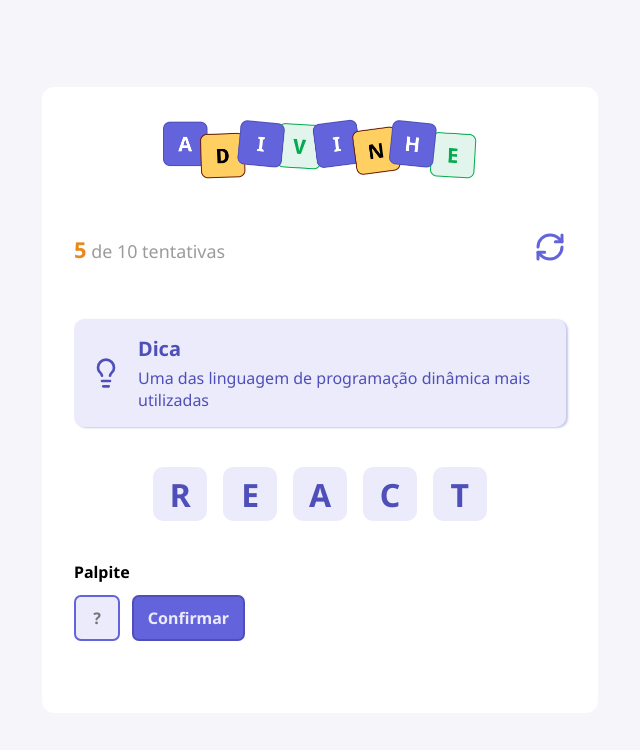
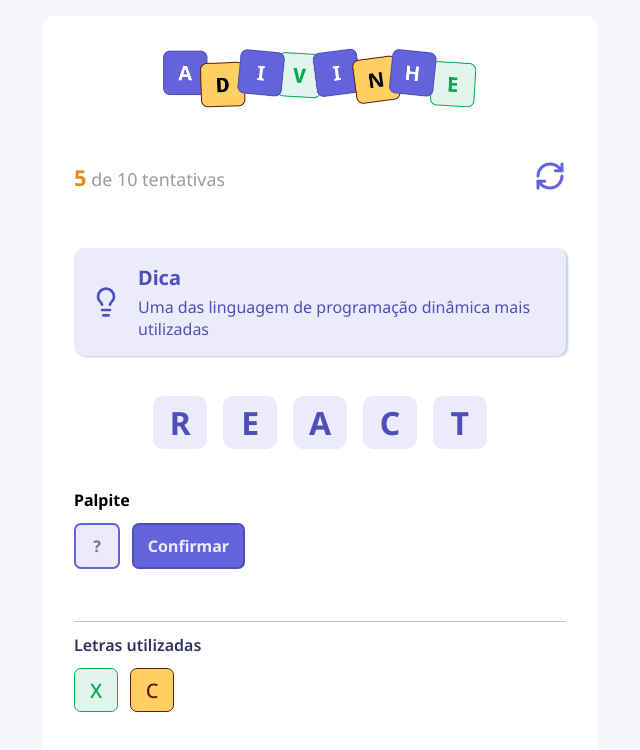
Before and after one commit to emmanuelmarcosdeoliveira/adivinhe, a React (Vite) app: page / in a window 1280 px wide. Shown: the top 750 px of the page, without its empty margins (320-960 px from the left). Built offline with nearby package versions, Linux system fonts and the light colour scheme.

Commit message:
styles:  developed the Letter component with its style variations

```diff
--- a/src/App.tsx
+++ b/src/App.tsx
@@ -3,6 +3,7 @@
 import Header from "./components/Header";
 import Input from "./components/Input";
 import Letter from "./components/Letter";
+import LettersUser from "./components/LettersUsed";
 import Tip from "./components/Tip";
 
 function App() {
@@ -27,6 +28,7 @@
           <Input autoFocus maxLength={1} placeholder="?" />
           <Button title="Confirmar" />
         </div>
+        <LettersUser />
       </main>
     </section>
   );
--- a/src/components/Letter/index.tsx
+++ b/src/components/Letter/index.tsx
@@ -1,11 +1,24 @@
 import styles from "./styles.module.css";
 type Props = {
   value?: string;
+  size?: "default" | "small";
+  color?: "default" | "correct" | "wrong";
 };
 
-export default function Letter({ value }: Props) {
+export default function Letter({
+  value = "",
+  size = "default",
+  color = "default",
+}: Props) {
   return (
-    <div className={styles.letter}>
+    <div
+      className={`
+        ${styles.letter}
+        ${size === "small" && styles.letterSmall}
+        ${color === "correct" && styles.letterCorrect}
+        ${color === "wrong" && styles.letterWrong}
+      `}
+    >
       <span>{value}</span>
     </div>
   );
--- a/src/components/Letter/styles.module.css
+++ b/src/components/Letter/styles.module.css
@@ -11,3 +11,23 @@
   align-items: center;
   justify-content: center;
 }
+
+.letterSmall {
+  width: 2.75rem;
+  height: 2.75rem;
+  border-radius: 0.43rem;
+  font-size: 1.25rem;
+  font-weight: 500;
+  border: 1px solid var(--palpiteBgColor);
+}
+.letterCorrect {
+  background-color: var(--BgColorCorrect);
+  border-color: var(--colorLetterCorrect);
+  color: var(--colorLetterCorrect);
+}
+
+.letterWrong {
+  background-color: var(--bgcolorLetterWrong);
+  border-color: var(--colorLetterWrong);
+  color: var(--colorLetterWrong);
+}
--- /dev/null
+++ b/src/components/LettersUsed/index.tsx
@@ -0,0 +1,13 @@
+import Letter from "../Letter";
+import styles from "./styles.module.css";
+export default function LettersUsed() {
+  return (
+    <div className={styles.lettersUsed}>
+      <h5>Letras utilizadas</h5>
+      <div>
+        <Letter value="X" size="small" color="correct" />
+        <Letter value="c" size="small" color="wrong" />
+      </div>
+    </div>
+  );
+}
--- /dev/null
+++ b/src/components/LettersUsed/styles.module.css
@@ -0,0 +1,16 @@
+.lettersUsed {
+  width: 100%;
+  margin-top: 3.25rem;
+  border-top: 1px solid var(--borderColor);
+  & h5 {
+    color: var(--colorLetters);
+    font-size: 1rem;
+    font-weight: 600;
+    margin: 0.75rem 0;
+  }
+  & div {
+    display: flex;
+    gap: 0.75rem;
+    flex-wrap: wrap;
+  }
+}
--- a/src/styles/global.css
+++ b/src/styles/global.css
@@ -6,6 +6,13 @@
   --tertiaryColor: #ebebfc;
   --destaqColor: #4f4fb9;
   --palpiteBgColor: #6363db;
+  --borderColor: #c3c3c3;
+  --colorLetters: #32325f;
+  --colorLetterCorrect: #03ab4f;
+  --BgColorCorrect: #e1f5ec;
+  --colorLetterWrong: #691b0a;
+  --bgcolorLetterWrong: #ffcf62;
+
   --font-default: "Noto Sans", serif;
 }
 
```
